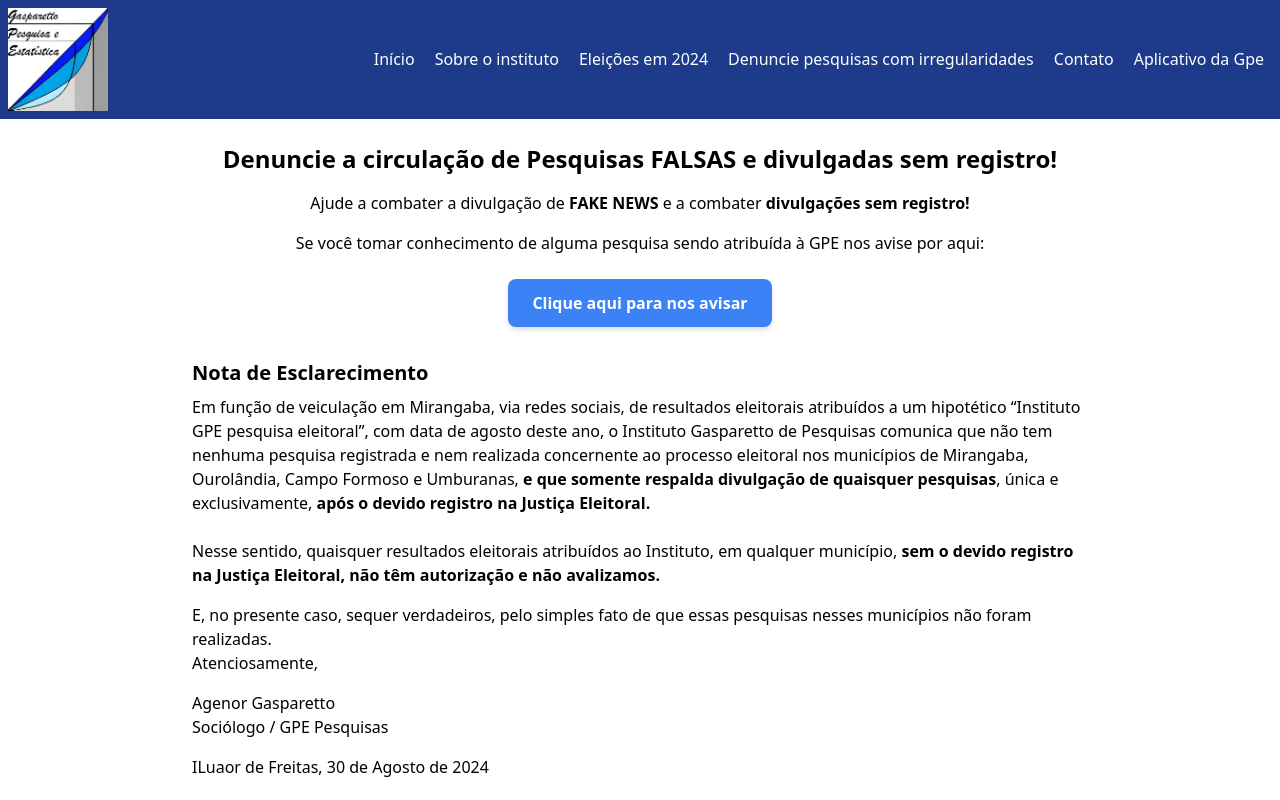
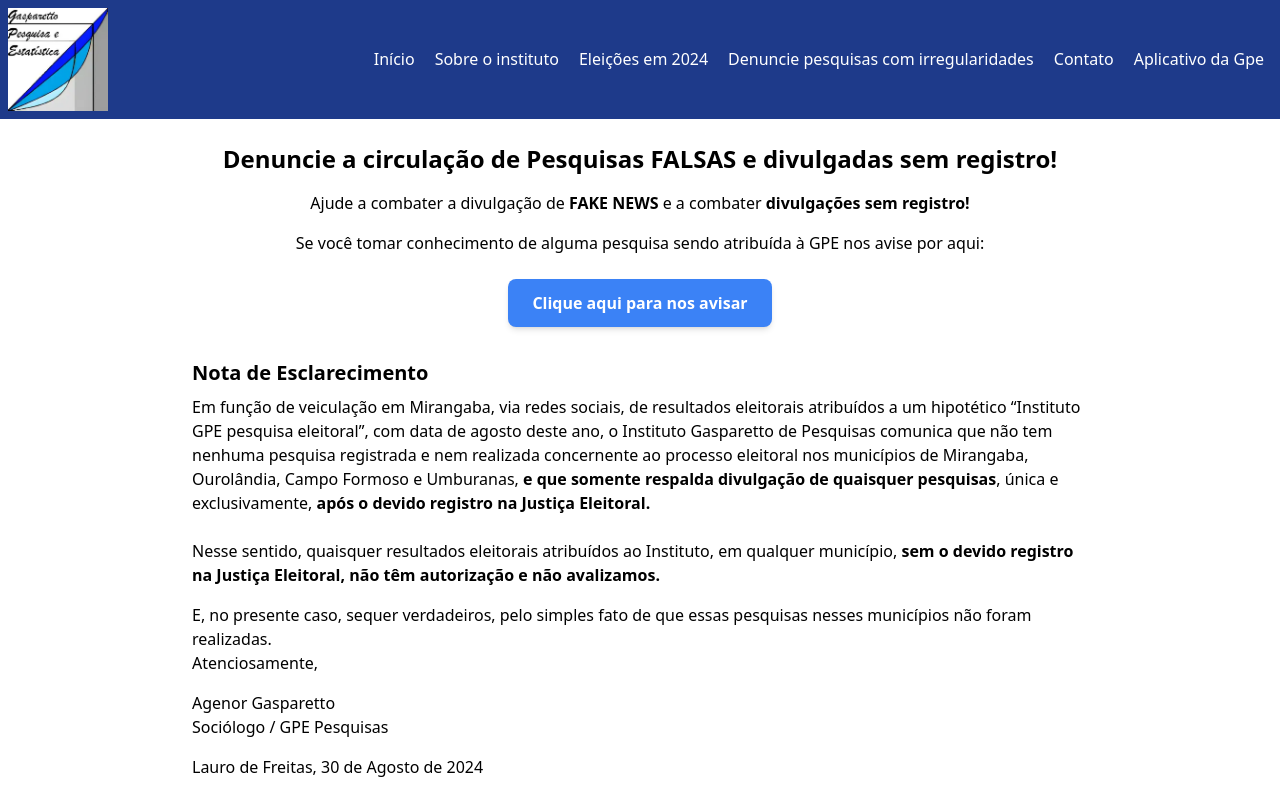
Before and after one commit to lmgaspa/gpe_estatistica, a Next.js app: page /denuncie in a window 1280 px wide. Shown: the top 800 px of the page. Built offline with nearby package versions, Linux system fonts and the light colour scheme.

Commit message:
fix text

```diff
--- a/src/pages/denuncie.tsx
+++ b/src/pages/denuncie.tsx
@@ -52,7 +52,7 @@
           Sociólogo / GPE Pesquisas
         </p>
         <p className="mb-4">
-          ILuaor de Freitas, 30 de Agosto de 2024
+          Lauro de Freitas, 30 de Agosto de 2024
         </p>
       </div>
       <div className="mt-8  max-w-4xl mx-auto text-left">
```
